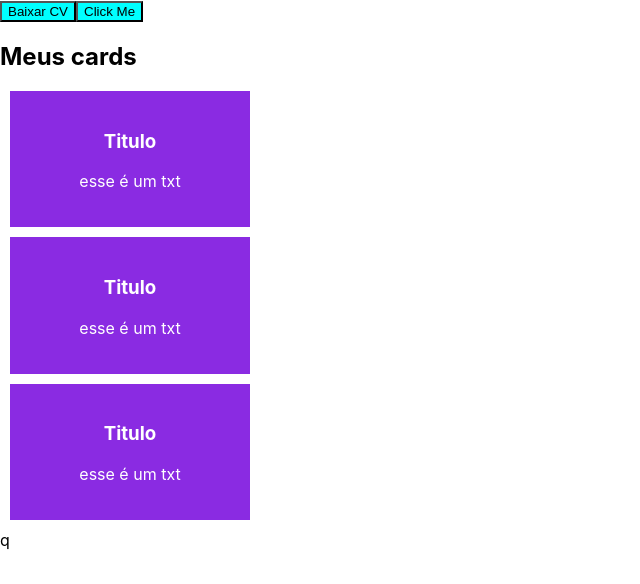
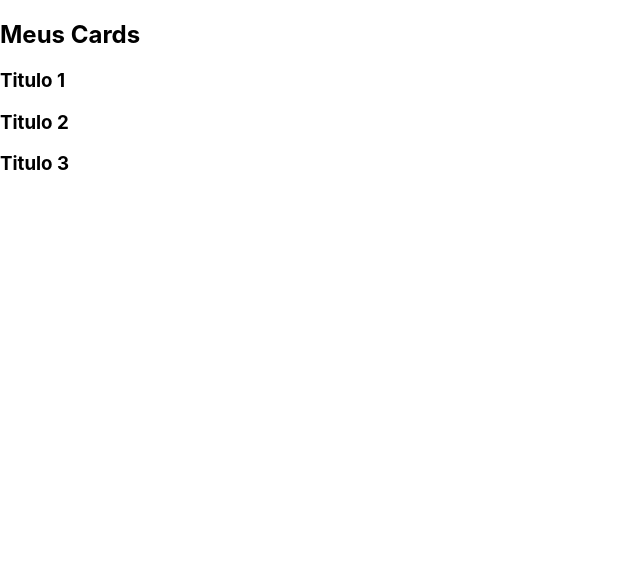
Before and after one commit to Daniel-Possamai/estudosDev, a React (Create React App) app in the folder reactBase/aula1react/: page / in a window 1280 px wide. Shown: the top 584 px of the page, without its empty margins (0-640 px from the left). Built offline with nearby package versions, Linux system fonts and the light colour scheme.

Commit message:
Aula sobre a prop key, envolvendo map e listas em react

```diff
--- a/reactBase/aula1react/src/App.js
+++ b/reactBase/aula1react/src/App.js
@@ -17,13 +17,13 @@ function App() {
         <Card />
         */}
 
-        <Button label='Baixar CV'/>
+        {/* <Button label='Baixar CV'/>
 
-        <Button/>
+        <Button/> */}
 
-        <Cards/>
+        {/* <Cards/> */}
 
-
+        <Card/>
 
 
       </>
--- a/reactBase/aula1react/src/components/card/card.jsx
+++ b/reactBase/aula1react/src/components/card/card.jsx
@@ -1,14 +1,29 @@
 import React from "react"
 import "./card.css"
 
-export default function Card(props){
+const cardsTitle = ['Titulo 1', 'Titulo 2', 'Titulo 3']
 
+export default function Card(props) {
     return (
-        <div className="card">
+        // <div className="card">
 
-            {props.children}
-            {/* <h3>{props.title}</h3>
-            <p>esse é um txt</p> */}
+        //     {props.children}
+        //     {/* <h3>{props.title}</h3>
+        //     <p>esse é um txt</p> */}
+        // </div>
+
+        <div>
+            <h2>Meus Cards</h2>
+            {cardsTitle.map((card, index) => {
+                return (
+                    <div key={index}>
+                        <h3>{card}</h3>
+                    </div>
+                )
+            })}
+
+
+
         </div>
     )
 }
```
